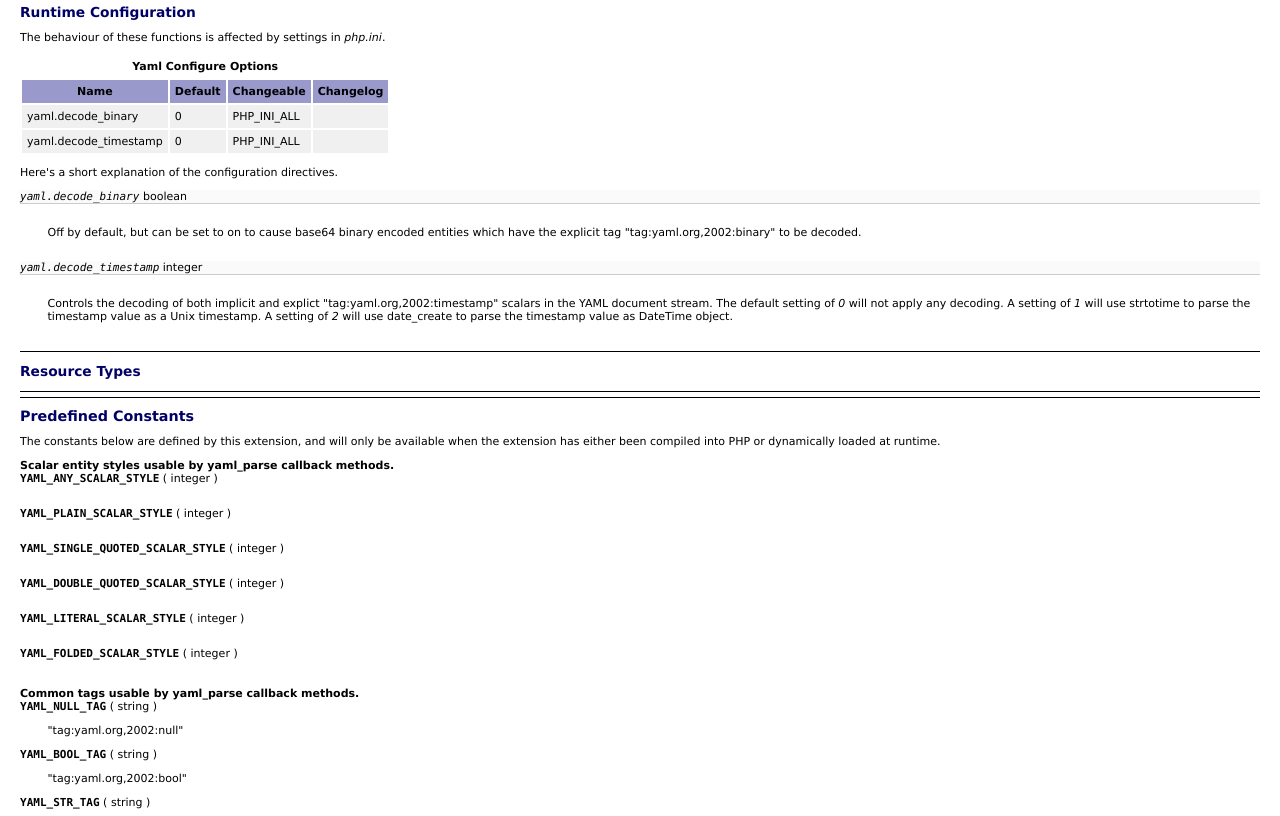
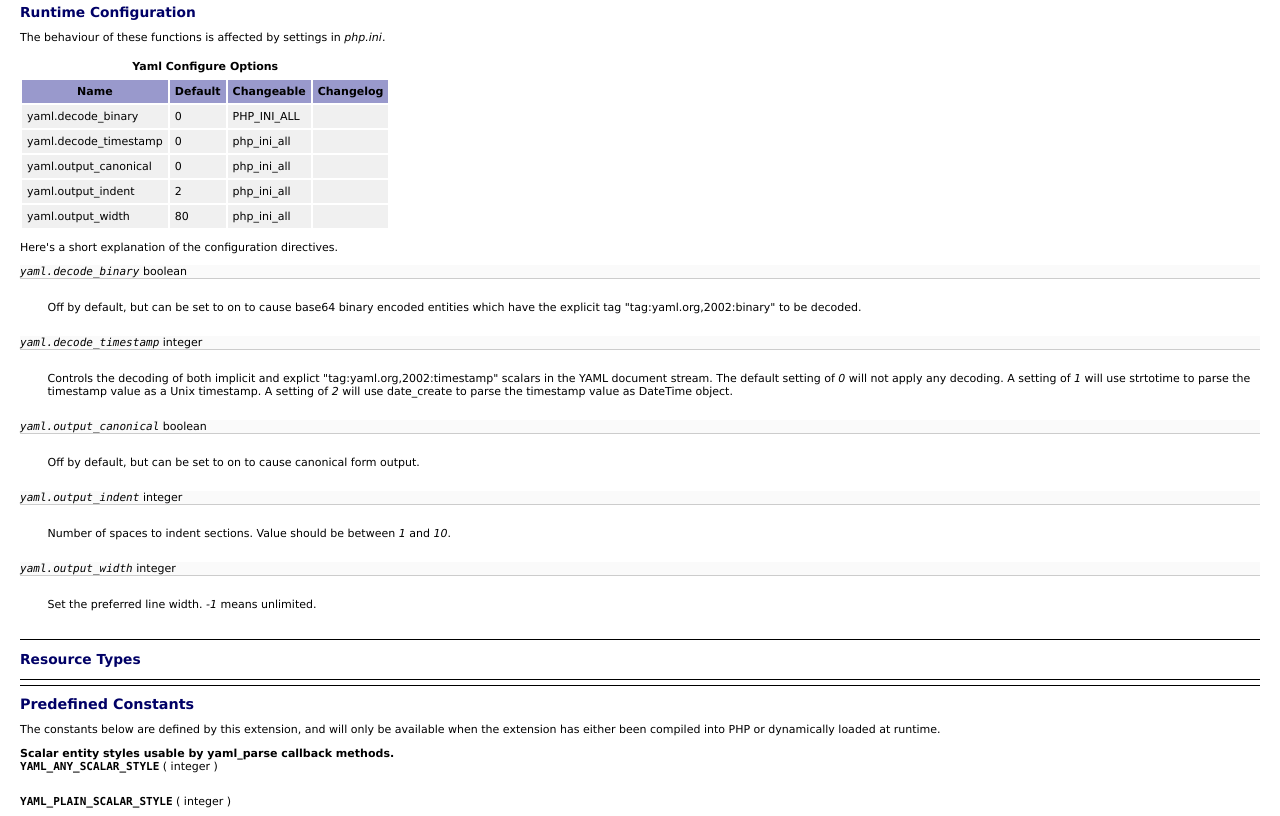
Before and after one commit to php/pecl-file_formats-yaml, a plain HTML site: page docs/index.html in a window 1280 px wide. Shown: the part 720-1536 px from the top of the page. Drawn offline with Linux system fonts and the light colour scheme.

Commit message:
Rebuilt doc summary.

```diff
--- a/docs/index.html
+++ b/docs/index.html
@@ -130,10 +130,31 @@ The behaviour of these functions is affected by settings in <var class="filename
           <tr valign="middle">
             <td align="left">yaml.decode_timestamp</td>
             <td align="left">0</td>
-      <td align="left">PHP_INI_ALL</td>
+            <td align="left">php_ini_all</td>
             <td align="left"></td>
           </tr>
 
+          <tr valign="middle">
+            <td align="left">yaml.output_canonical</td>
+            <td align="left">0</td>
+            <td align="left">php_ini_all</td>
+            <td align="left"></td>
+          </tr>
+
+          <tr valign="middle">
+            <td align="left">yaml.output_indent</td>
+            <td align="left">2</td>
+            <td align="left">php_ini_all</td>
+            <td align="left"></td>
+          </tr>
+
+          <tr valign="middle">
+            <td align="left">yaml.output_width</td>
+            <td align="left">80</td>
+            <td align="left">php_ini_all</td>
+            <td align="left"></td>
+          </tr>
+
         </tbody>
 
     </table>
@@ -178,6 +199,54 @@ the configuration directives.</p>
 
       </dt>
 
+      <dt id="ini.yaml.output-canonical">
+        <span class="term">
+          <i><tt class="parameter">yaml.output_canonical</tt></i>
+
+           <span class="type">boolean</span>
+        </span>
+
+        <dd>
+
+          <p class="para">
+            Off by default, but can be set to on to cause canonical form output.
+          </p>
+        </dd>
+
+      </dt>
+
+      <dt id="ini.yaml.output-indent">
+        <span class="term">
+          <i><tt class="parameter">yaml.output_indent</tt></i>
+
+           <span class="type">integer</span>
+        </span>
+
+        <dd>
+
+          <p class="para">
+            Number of spaces to indent sections. Value should be between
+            <i>1</i> and <i>10</i>.
+          </p>
+        </dd>
+
+      </dt>
+
+      <dt id="ini.yaml.output-width">
+        <span class="term">
+          <i><tt class="parameter">yaml.output_width</tt></i>
+
+           <span class="type">integer</span>
+        </span>
+
+        <dd>
+
+          <p class="para">
+            Set the preferred line width. <i>-1</i> means unlimited.
+          </p>
+        </dd>
+
+      </dt>
 
     </dl>
 
--- a/docs/phpdoc/ini.xml
+++ b/docs/phpdoc/ini.xml
@@ -88,6 +88,7 @@
             Off by default, but can be set to on to cause canonical form output.
           </para>
         </listitem>
+      </varlistentry>
       <varlistentry xml:id="ini.yaml.output-indent">
         <term>
           <parameter>yaml.output_indent</parameter>
@@ -110,7 +111,7 @@
             Set the preferred line width. <literal>-1</literal> means unlimited.
           </para>
         </listitem>
-
+      </varlistentry>
     </variablelist>
   </para>
 </section>
```
Lines whose indentation alone changed are shown as unchanged.
